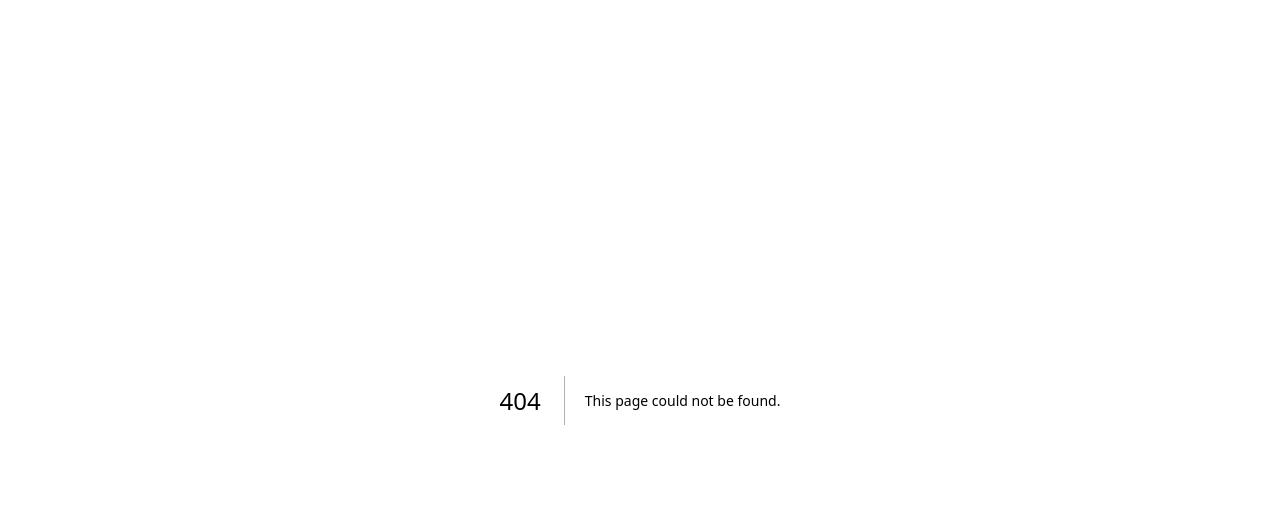
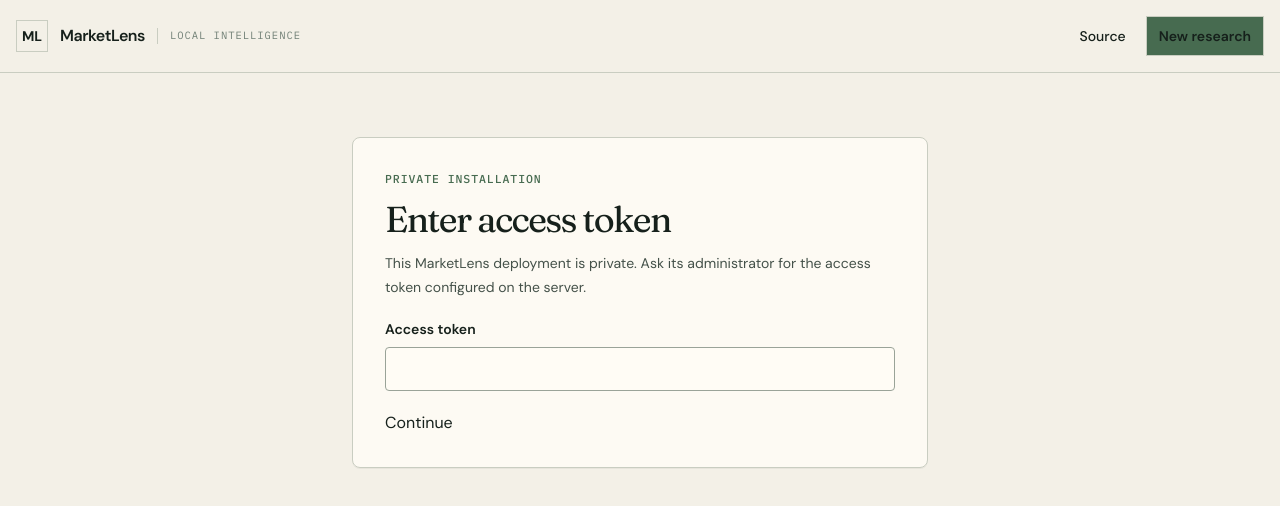
Before and after one commit to GipsyDanger-dev/MarketLens, a Next.js app in the folder apps/web/: page /access in a window 1280 px wide. Before the commit this address had no page. Shown: the top 506 px of the page. Built offline with nearby package versions, Linux system fonts and the light colour scheme.

Commit message:
feat(security): add private installation access screen

```diff
--- /dev/null
+++ b/apps/web/src/app/access/page.tsx
@@ -0,0 +1,25 @@
+import { AccessTokenForm } from "@/components/access-token-form";
+import { SiteHeader } from "@/components/site-header";
+
+function safeNextPath(value: string | undefined): string {
+  return value && value.startsWith("/") && !value.startsWith("//")
+    ? value
+    : "/research/new";
+}
+
+export default async function AccessPage({
+  searchParams,
+}: {
+  searchParams: Promise<{ next?: string }>;
+}) {
+  const { next } = await searchParams;
+
+  return (
+    <main className="app-shell">
+      <SiteHeader />
+      <div className="workspace-frame max-w-xl py-10 sm:py-16">
+        <AccessTokenForm nextPath={safeNextPath(next)} />
+      </div>
+    </main>
+  );
+}
--- /dev/null
+++ b/apps/web/src/components/access-token-form.tsx
@@ -0,0 +1,71 @@
+"use client";
+
+import { FormEvent, useState } from "react";
+import { useRouter } from "next/navigation";
+
+export function AccessTokenForm({ nextPath }: { nextPath: string }) {
+  const router = useRouter();
+  const [token, setToken] = useState("");
+  const [error, setError] = useState<string | null>(null);
+  const [isSubmitting, setIsSubmitting] = useState(false);
+
+  async function submit(event: FormEvent<HTMLFormElement>) {
+    event.preventDefault();
+    setError(null);
+    setIsSubmitting(true);
+
+    try {
+      const response = await fetch("/api/access", {
+        body: JSON.stringify({ token }),
+        headers: { "Content-Type": "application/json" },
+        method: "POST",
+      });
+      const body = (await response.json()) as { error?: string };
+      if (!response.ok) throw new Error(body.error ?? "Unable to verify access.");
+      router.replace(nextPath);
+      router.refresh();
+    } catch (submitError) {
+      setError(
+        submitError instanceof Error
+          ? submitError.message
+          : "Unable to verify access.",
+      );
+    } finally {
+      setIsSubmitting(false);
+    }
+  }
+
+  return (
+    <form className="paper-panel space-y-5 p-6 sm:p-8" onSubmit={submit}>
+      <div>
+        <p className="eyebrow">Private installation</p>
+        <h1 className="type-display mt-3 text-4xl tracking-[-0.045em] text-[var(--ink)]">
+          Enter access token
+        </h1>
+        <p className="mt-3 text-sm leading-6 text-[var(--ink-soft)]">
+          This MarketLens deployment is private. Ask its administrator for the
+          access token configured on the server.
+        </p>
+      </div>
+      <label className="block text-sm font-semibold text-[var(--ink)]">
+        Access token
+        <input
+          autoComplete="current-password"
+          className="ui-input mt-2 w-full"
+          onChange={(event) => setToken(event.target.value)}
+          required
+          type="password"
+          value={token}
+        />
+      </label>
+      {error ? (
+        <p className="text-sm text-[var(--danger)]" role="alert">
+          {error}
+        </p>
+      ) : null}
+      <button className="ui-button" disabled={isSubmitting} type="submit">
+        {isSubmitting ? "Verifying…" : "Continue"}
+      </button>
+    </form>
+  );
+}
--- /dev/null
+++ b/apps/web/src/proxy.ts
@@ -0,0 +1,21 @@
+import { NextResponse } from "next/server";
+import type { NextRequest } from "next/server";
+
+const accessCookieName = "marketlens_access";
+
+export function proxy(request: NextRequest) {
+  if (process.env.ENABLE_AUTH !== "true") return NextResponse.next();
+  if (request.cookies.has(accessCookieName)) return NextResponse.next();
+
+  const destination = request.nextUrl.clone();
+  destination.pathname = "/access";
+  destination.searchParams.set(
+    "next",
+    `${request.nextUrl.pathname}${request.nextUrl.search}`,
+  );
+  return NextResponse.redirect(destination);
+}
+
+export const config = {
+  matcher: ["/research/:path*"],
+};
```
